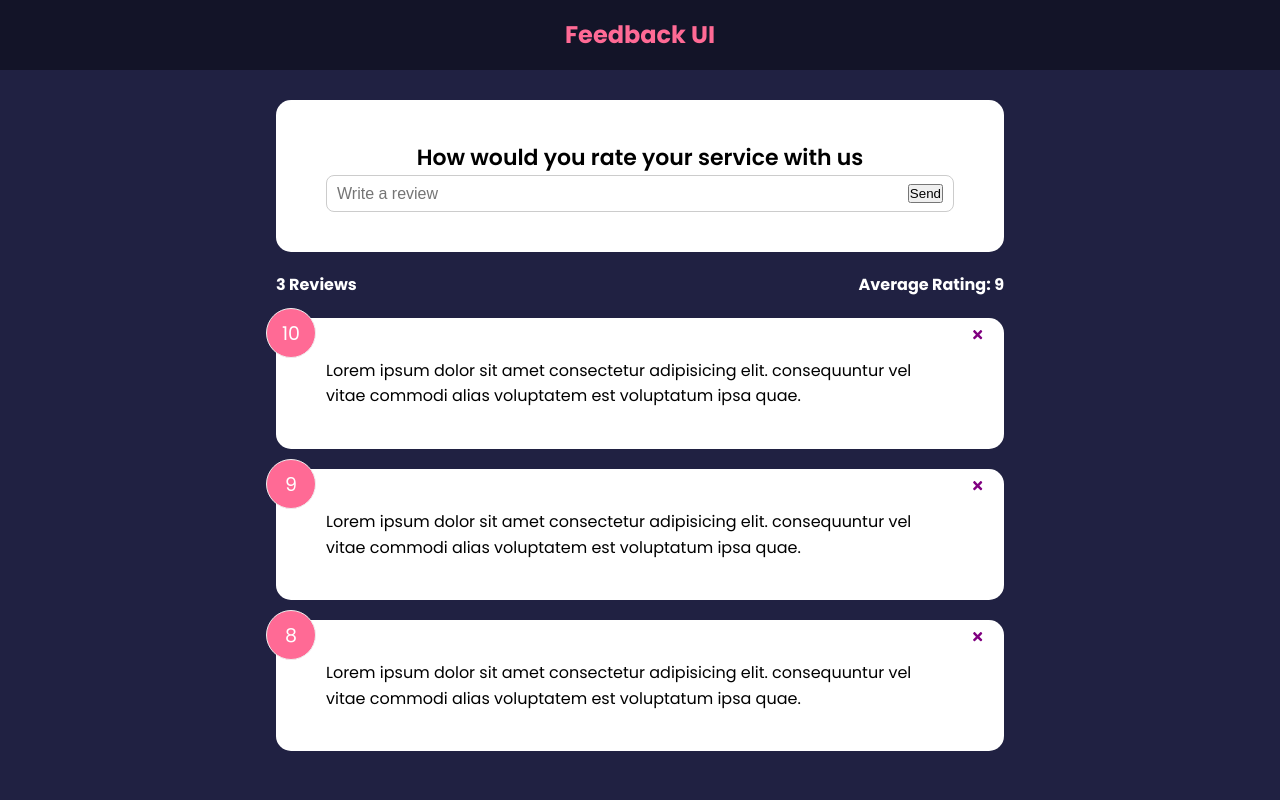
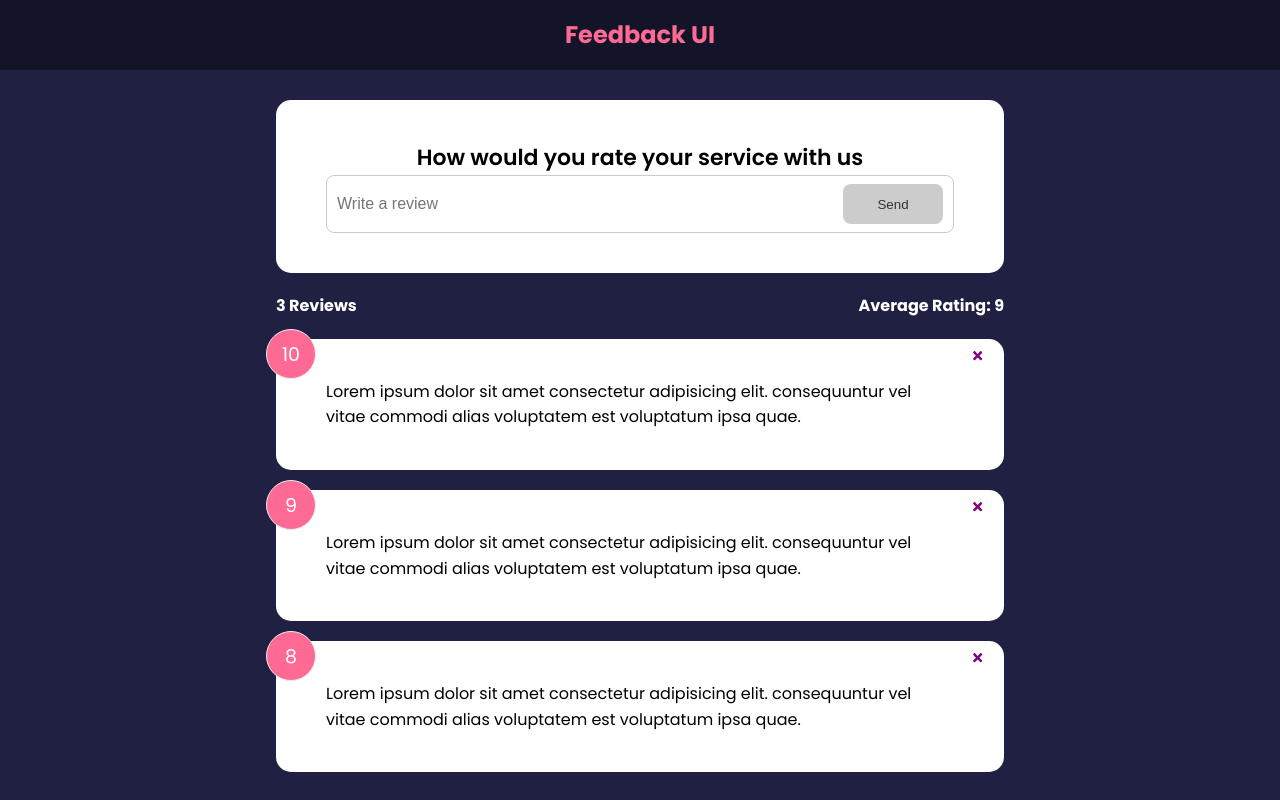
Before and after one commit to David-mwendwa/feedback-app, a React (Create React App) app: page / in a window 1280 px wide. Built offline with nearby package versions, Linux system fonts and the light colour scheme.

Commit message:
create a custom button component

```diff
--- a/src/components/FeedbackForm.jsx
+++ b/src/components/FeedbackForm.jsx
@@ -1,5 +1,6 @@
 import React, {useState} from 'react'
 import Card from './shared/Card'
+import Button from './shared/Button'
 
 function FeedbackForm() {
   const [text, setText] = useState('')
@@ -13,7 +14,7 @@
       <h2>How would you rate your service with us</h2>
       <div className="input-group">
         <input onChange={handleTextChange} value={text} type="text" placeholder='Write a review'/>
-        <button type='submit'>Send</button>
+        <Button type='submit'>Send</Button>
       </div>
     </form>
   </Card>
--- /dev/null
+++ b/src/components/shared/Button.jsx
@@ -0,0 +1,25 @@
+import React from 'react'
+import PropTypes from 'prop-types'
+
+function Button({children, version, type, isDisabled}) {
+  return (
+    <button type={type} disabled={isDisabled} className={`btn btn-${version}`}>
+      {children}
+    </button>
+  )
+}
+
+Button.defaultProps = {
+  version: 'primary',
+  type: 'button',
+  isDisabled: true
+}
+
+Button.prototypes = {
+  children: PropTypes.node.isRequired,
+  version: PropTypes.string,
+  type: PropTypes.string,
+  isDisabled: PropTypes.bool
+}
+
+export default Button
```
